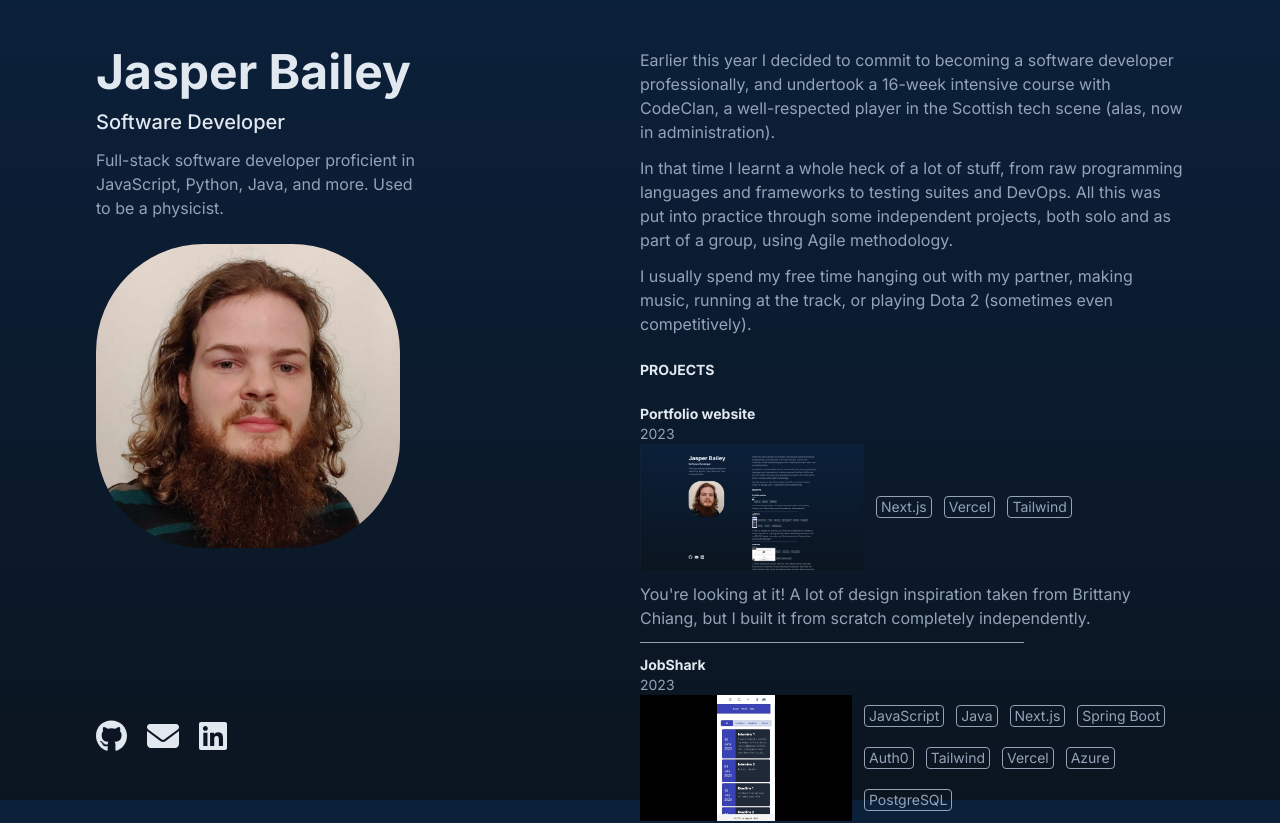
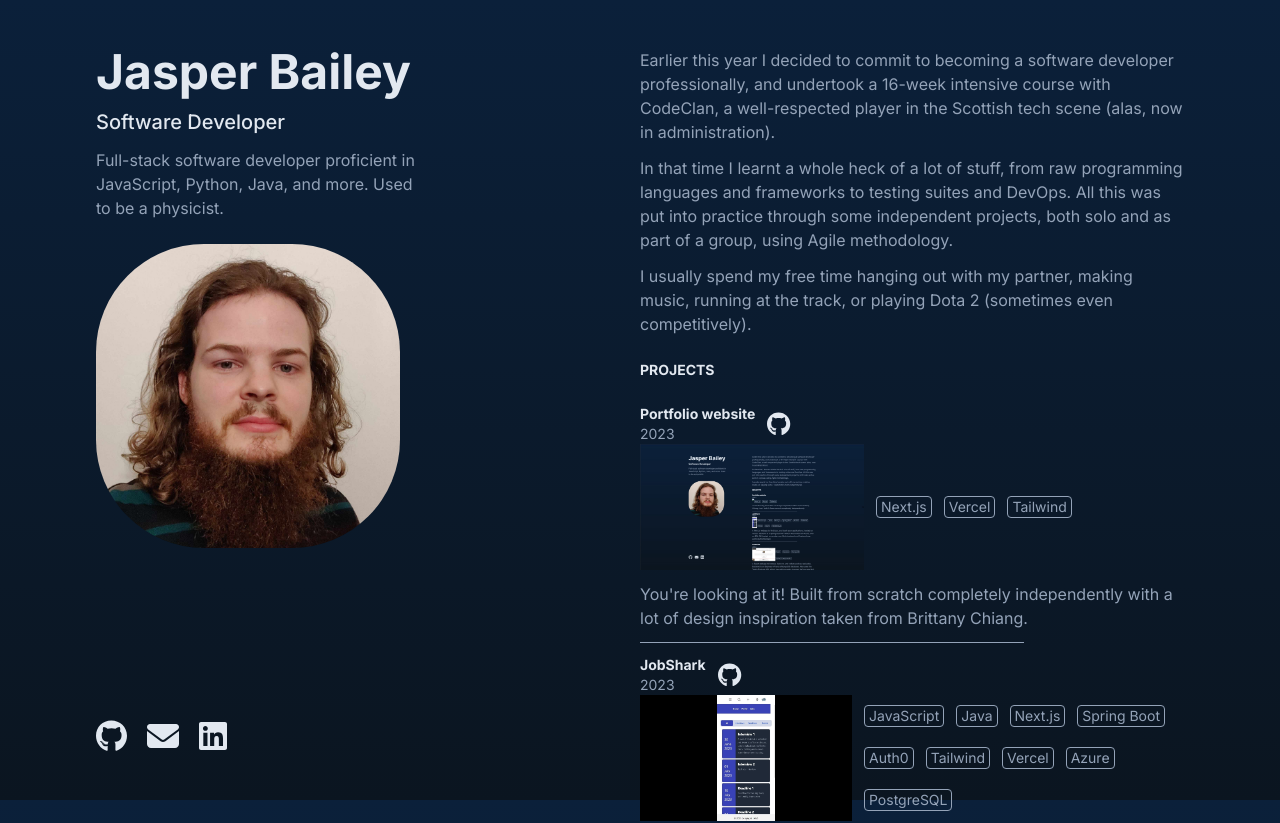
Before and after one commit to jasperBailey/portfolio, a Next.js app: page / in a window 1280 px wide. Shown: the top 823 px of the page. Built offline with nearby package versions, Linux system fonts and the light colour scheme.

Commit message:
changed github link to use refactored icon

```diff
--- a/app/page.tsx
+++ b/app/page.tsx
@@ -30,7 +30,7 @@
         <ShortProject
           title="Portfolio website"
           year="2023"
-          summary="You're looking at it! A lot of design inspiration taken from Brittany Chiang, but I built it from scratch completely independently."
+          summary="You're looking at it! Built from scratch completely independently with a lot of design inspiration taken from Brittany Chiang."
           previewImg={process.env.PUBLIC_URL + "recursion.jpg"}
           techs={["Next.js", "Vercel", "Tailwind"]}
           githubUrl="https://github.com/jasperBailey/portfolio"
--- a/components/atoms/Icon.tsx
+++ b/components/atoms/Icon.tsx
@@ -1,22 +1,21 @@
-import { IconDefinition } from "@fortawesome/fontawesome-svg-core";
+import { IconDefinition, SizeProp } from "@fortawesome/fontawesome-svg-core";
 import { FontAwesomeIcon } from "@fortawesome/react-fontawesome";
 
 interface IIcon {
   definition: IconDefinition;
   href: string;
+  size: SizeProp;
 }
 
-const Icon:React.FC<IIcon> = ({definition, href}) => {
+const Icon: React.FC<IIcon> = ({ definition, href, size }) => {
   return (
-    <li className="mr-5">
     <a href={href}>
       <FontAwesomeIcon
         icon={definition}
-          size="2xl"
+        size={size}
         style={{ color: "#E2E8F0" }}
       />
     </a>
-    </li>
   );
 };
 
--- a/components/molecules/Socials.tsx
+++ b/components/molecules/Socials.tsx
@@ -1,14 +1,32 @@
-import { FontAwesomeIcon } from "@fortawesome/react-fontawesome";
 import { faEnvelope } from "@fortawesome/free-solid-svg-icons";
 import { faGithub, faLinkedin } from "@fortawesome/free-brands-svg-icons";
 import Icon from "../atoms/Icon";
 
-const Socials:React.FC = () => {
+const Socials: React.FC = () => {
   return (
     <ul className="flex flex-row mt-12 short:mt-6">
-      <Icon href="https://www.github.com/jasperbailey" definition={faGithub}/>
-      <Icon href="mailto:jasperbailey98@gmail.com" definition={faEnvelope}/>
-      <Icon href="https://www.linkedin.com/in/jasperbailey" definition={faLinkedin}/>
+      <li className="mr-5">
+        <Icon
+          href="https://www.github.com/jasperbailey"
+          definition={faGithub}
+          size="2xl"
+        />
+      </li>
+
+      <li className="mr-5">
+        <Icon
+          href="mailto:jasperbailey98@gmail.com"
+          definition={faEnvelope}
+          size="2xl"
+        />
+      </li>
+      <li className="mr-5">
+        <Icon
+          href="https://www.linkedin.com/in/jasperbailey"
+          definition={faLinkedin}
+          size="2xl"
+        />
+      </li>
     </ul>
   );
 };
--- a/components/organisms/ShortProject.tsx
+++ b/components/organisms/ShortProject.tsx
@@ -1,3 +1,5 @@
+import { faGithub } from "@fortawesome/free-brands-svg-icons";
+import Icon from "../atoms/Icon";
 import TechCardList from "../molecules/TechCardList";
 
 interface IShortProject {
@@ -18,11 +20,14 @@
   techs,
 }) => {
   return (
-    <>
-      <a href={githubUrl}>
-        <div className="flex flex-col justify-center">
+    <li className="list-none">
+      <div className="flex flex-row items-center">
+        <div className="flex flex-col justify-center mr-3">
           <h4>{title}</h4>
           <p className="text-sm">{year}</p>
+        </div>
+
+        <Icon href={githubUrl} definition={faGithub} size="xl" />
       </div>
 
       <div
@@ -40,8 +45,7 @@
 
       <p>{summary}</p>
       <hr className="border-slate-400 my-3 max-w-sm" />
-      </a>
-    </>
+    </li>
   );
 };
 
```
Lines whose indentation alone changed are shown as unchanged.
